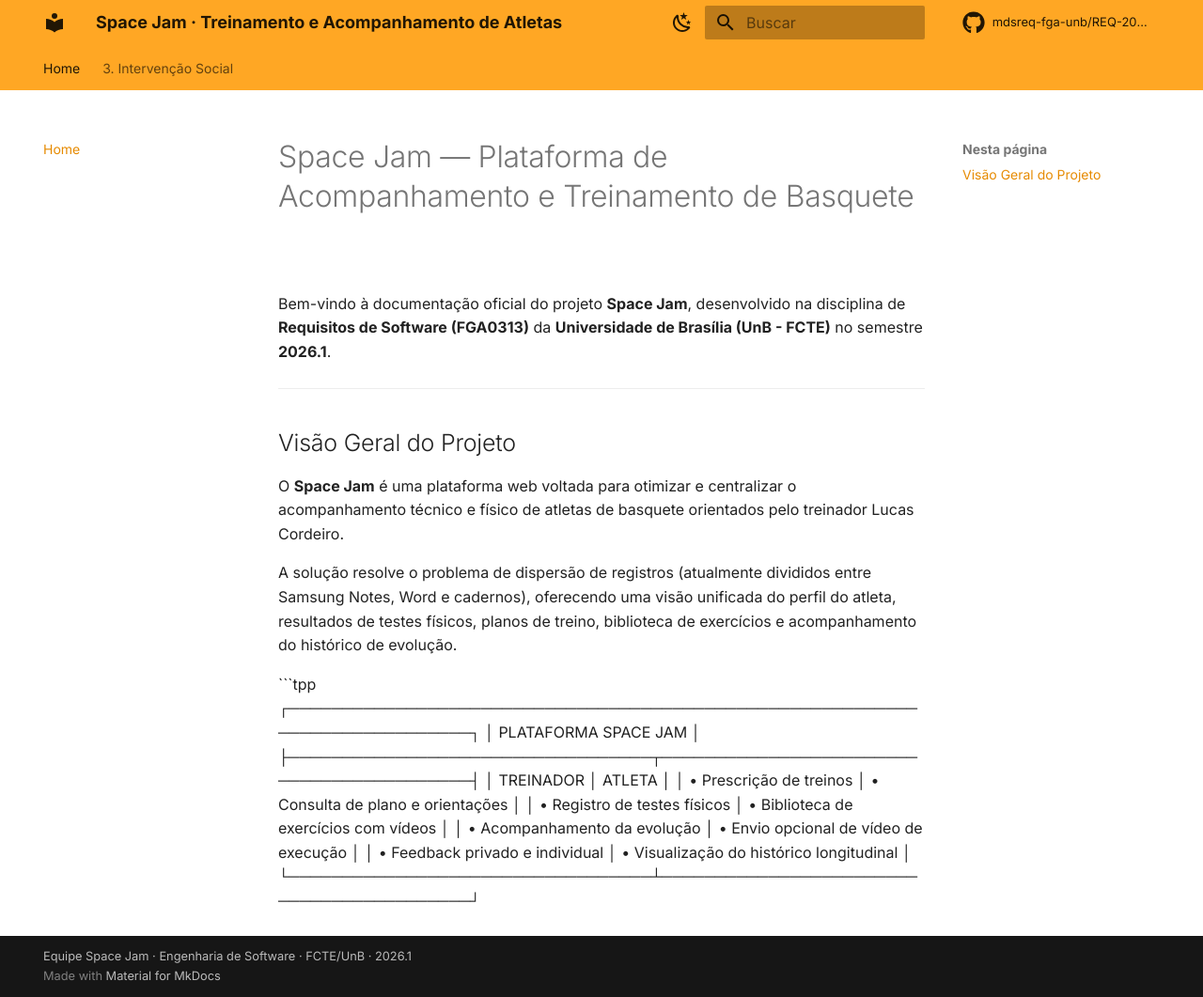
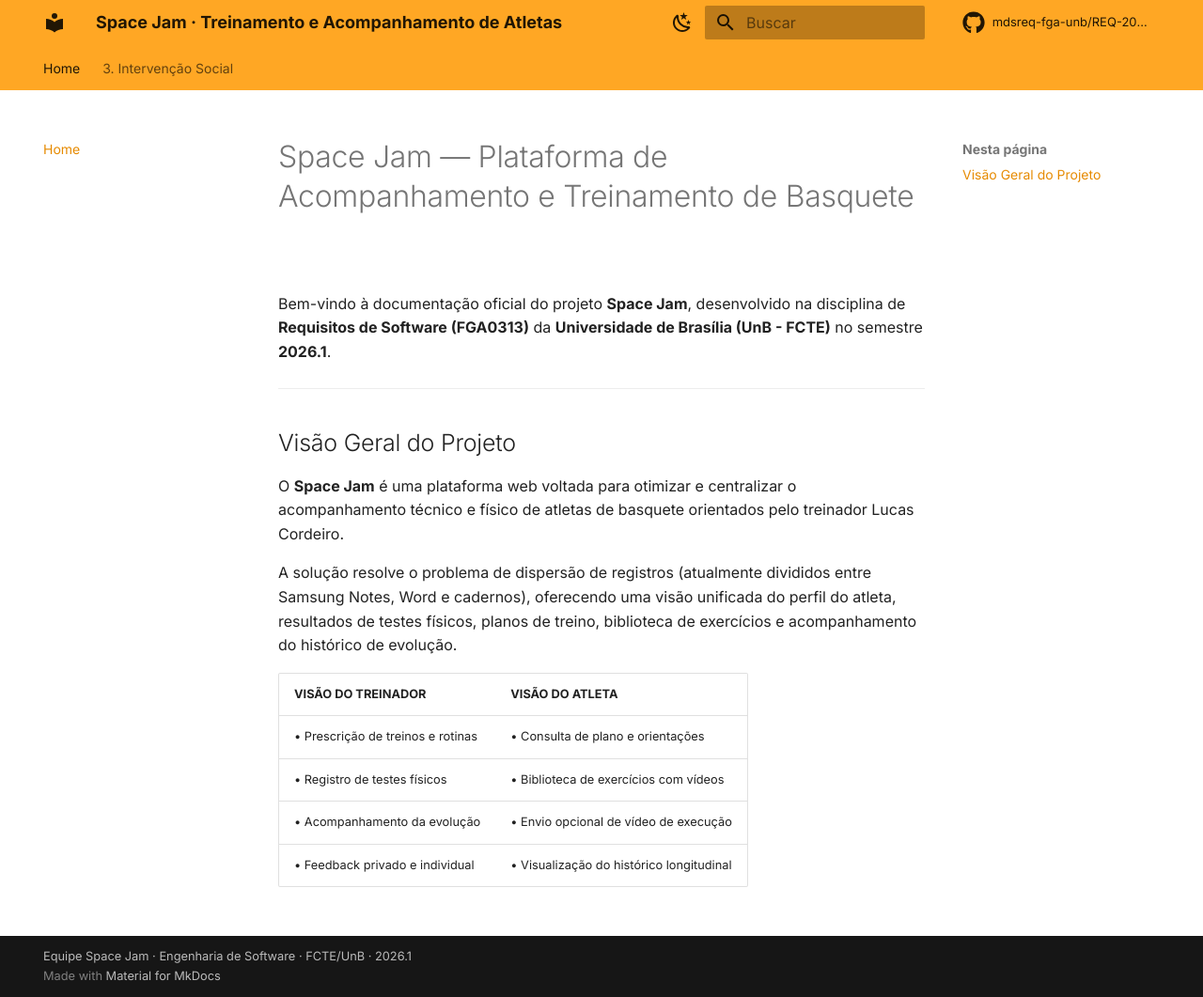
Before and after one commit to mdsreq-fga-unb/REQ-2026.2-T01-SpaceJam, an MkDocs documentation site: the page built from docs/index.md, in a window 1280 px wide and 1061 px high. Shown: the whole window at 94% size. Built offline with MkDocs 1.6.1 and Material for MkDocs 9.7.7, drawn with Linux system fonts in a browser that asks for light colours; comment, search, counter and statistics services are not loaded.

Commit message:
docs: corrige tabela da Home

````diff
--- a/docs/index.md
+++ b/docs/index.md
@@ -10,13 +10,9 @@ O **Space Jam** é uma plataforma web voltada para otimizar e centralizar o acom
 
 A solução resolve o problema de dispersão de registros (atualmente divididos entre Samsung Notes, Word e cadernos), oferecendo uma visão unificada do perfil do atleta, resultados de testes físicos, planos de treino, biblioteca de exercícios e acompanhamento do histórico de evolução.
 
-```tpp
-┌─────────────────────────────────────────────────────────────────────────────┐
-│                            PLATAFORMA SPACE JAM                             │
-├──────────────────────────────────┬──────────────────────────────────────────┤
-│           TREINADOR              │                 ATLETA                   │
-│ • Prescrição de treinos          │ • Consulta de plano e orientações        │
-│ • Registro de testes físicos     │ • Biblioteca de exercícios com vídeos    │
-│ • Acompanhamento da evolução     │ • Envio opcional de vídeo de execução    │
-│ • Feedback privado e individual  │ • Visualização do histórico longitudinal │
-└──────────────────────────────────┴──────────────────────────────────────────┘
+| VISÃO DO TREINADOR | VISÃO DO ATLETA |
+| :--- | :--- |
+| • Prescrição de treinos e rotinas | • Consulta de plano e orientações |
+| • Registro de testes físicos | • Biblioteca de exercícios com vídeos |
+| • Acompanhamento da evolução | • Envio opcional de vídeo de execução |
+| • Feedback privado e individual | • Visualização do histórico longitudinal |
````
